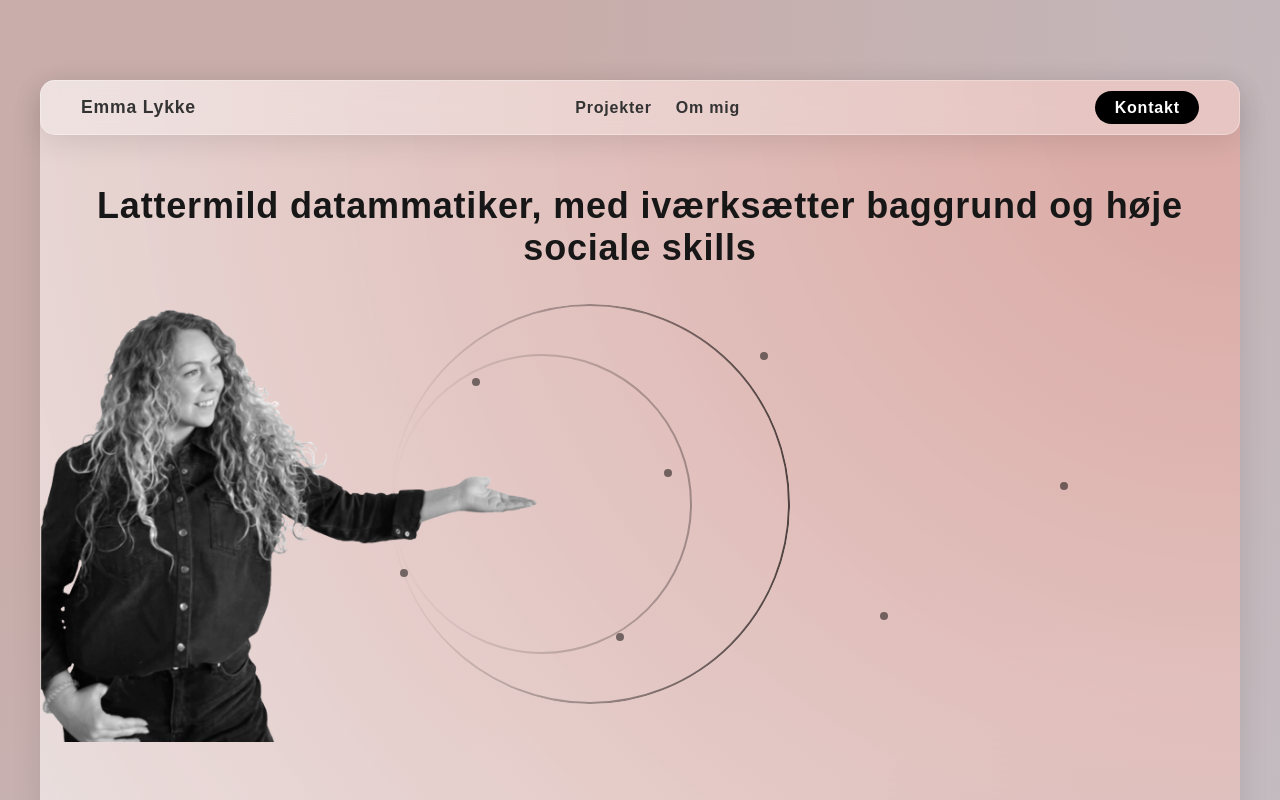
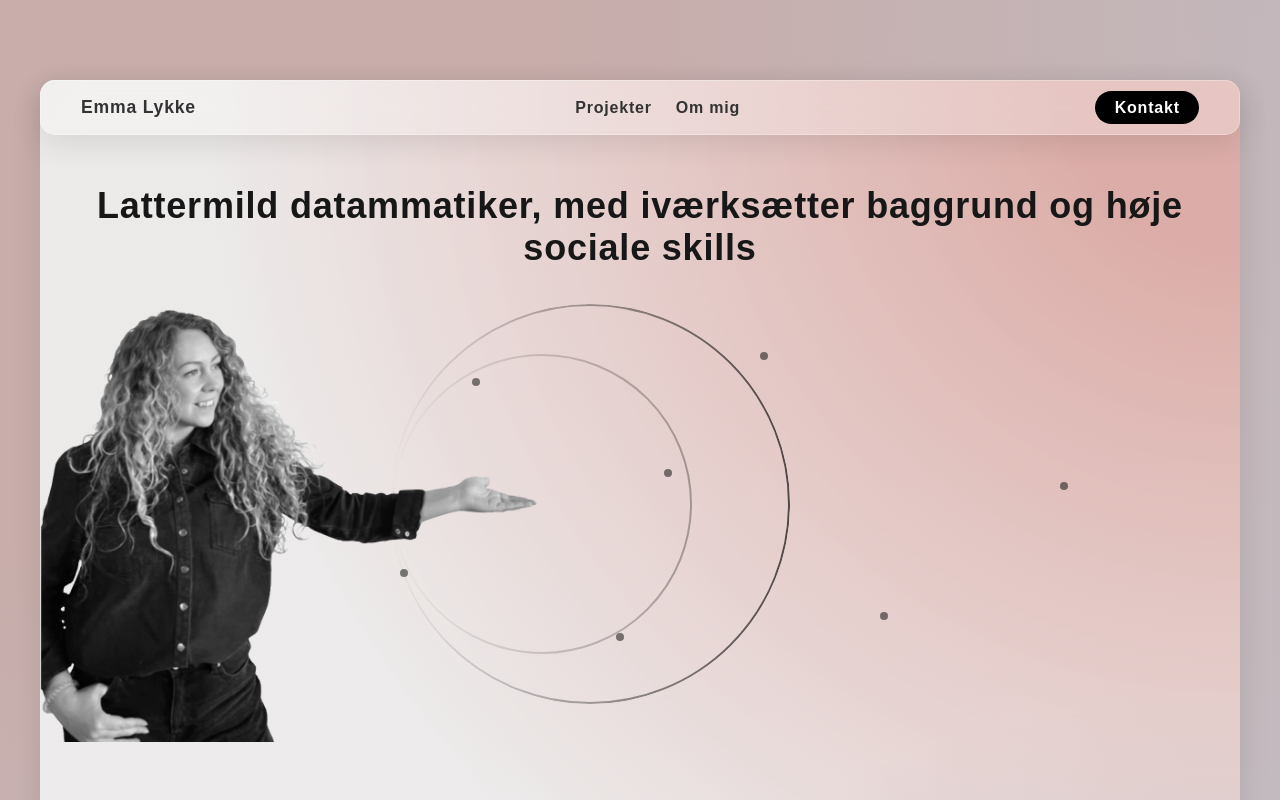
Before and after one commit to BlablaTara/DigiCV, a Next.js app: page / in a window 1280 px wide. Shown: the top 800 px of the page. Built offline with nearby package versions, Linux system fonts and the light colour scheme.

Commit message:
better color for page-container bg

```diff
--- a/src/css/globals.css
+++ b/src/css/globals.css
@@ -129,7 +129,7 @@ nav .nav-links a:hover {
   margin: 0 auto;
 
   background:
-    radial-gradient(circle at top right, #dcada8 5%, rgba(240, 240, 240, 0.702) 50%),
+    radial-gradient(circle at top right, #dcada8 5%, rgba(240, 240, 240, 0.702) 30%),
     radial-gradient(circle at right, #392759 20%, rgba(240, 240, 240, 0.7) 50%);
   min-height: 100vh;
   border-radius: 15px;
```
